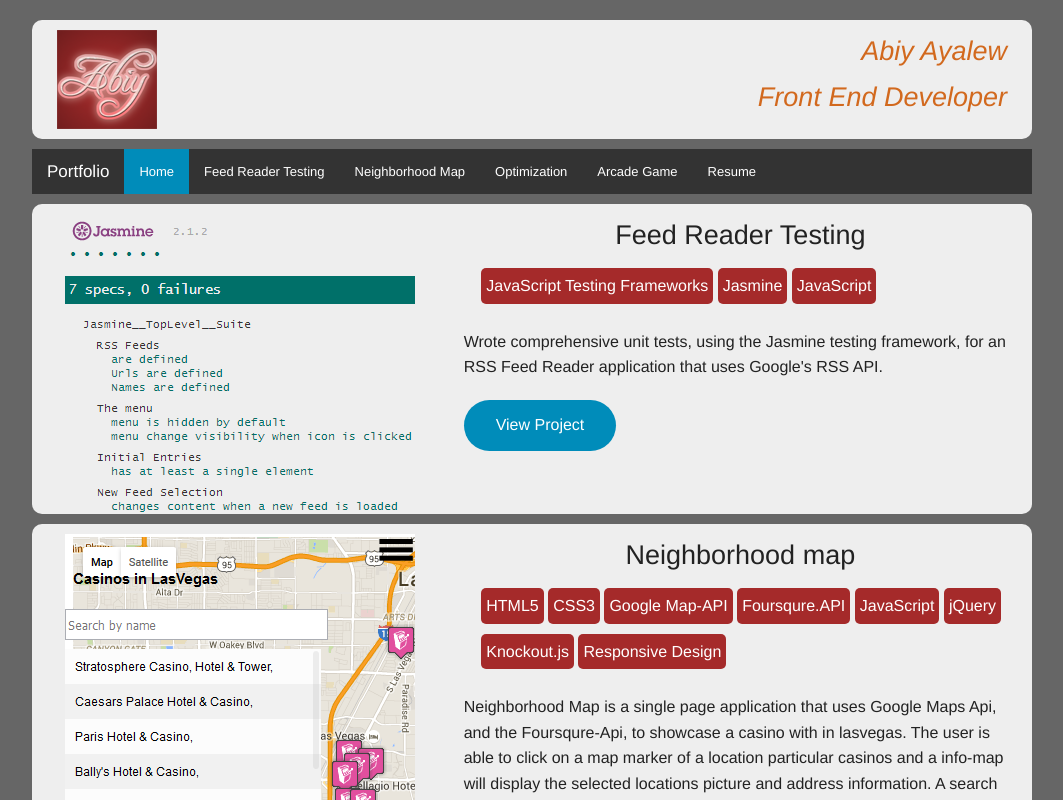
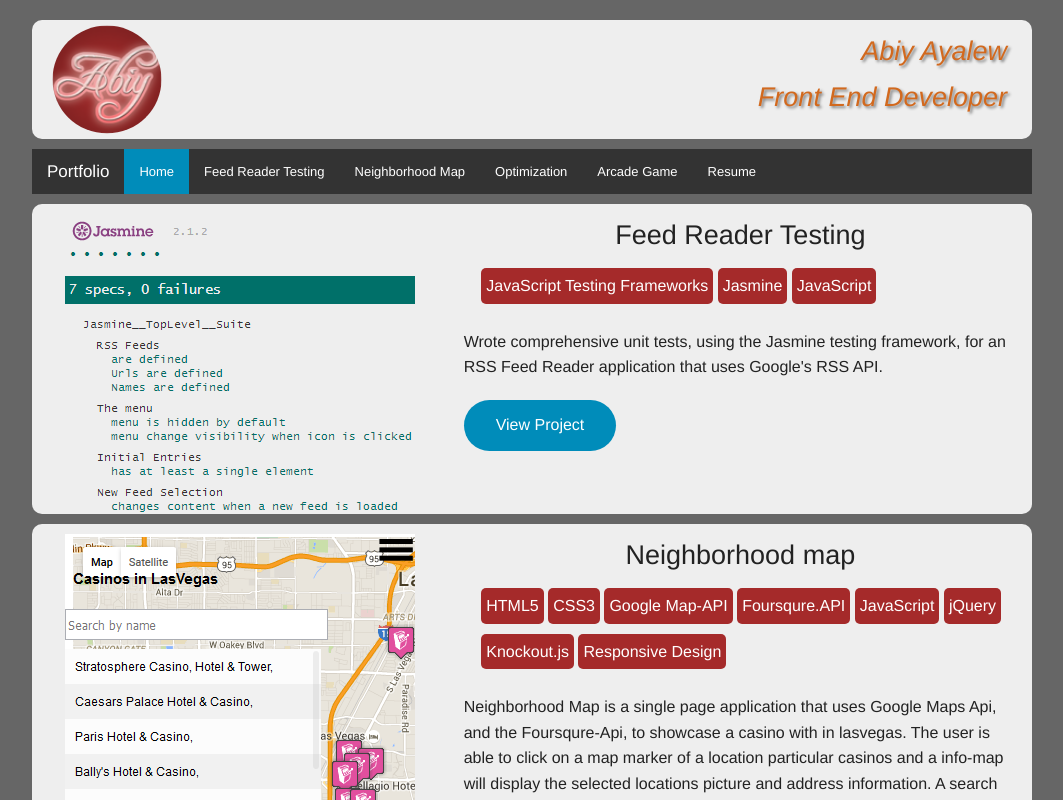
Before and after one commit to Abiyayalew/portfolio, a plain HTML site: page index.html in a window 1280 px wide. In both pictures the pointer is over the picture 215 px from the left and 79 px from the top of the page. Shown: the top 800 px of the page, without its empty margins (108-1171 px from the left). Drawn offline with nearby package versions, Linux system fonts and the light colour scheme.

Commit message:
style:Update css

```diff
--- a/css/style.css
+++ b/css/style.css
@@ -10,6 +10,15 @@ body{
     color:chocolate;
     font-weight: 200;
     font-style:oblique;
+    text-shadow:2px 2px 3px gray;
+}
+.header img {
+    border-radius:50%;
+
+}
+.header img:hover {
+    transform:scale(1.09);
+    cursor:pointer;
 }
 .projects h3{
     text-align:center;
@@ -21,11 +30,13 @@ body{
     margin-top:20px;
     margin-bottom:10px;
     padding:10px 10px;
+}
 
 .navbar{
     border-radius:10px;
 }
-}
+
+
 .projects{
 
     background:#eee;
@@ -44,6 +55,12 @@ Ul.tech li {
     background:brown;
 
 }
+ul.tech li:hover {
+    background:blue;
+    border-radius:10px;
+    transition:.5s ease-in-out;
+    cursor:pointer;
+}
 .project-image{
     text-align:center;
 
```
